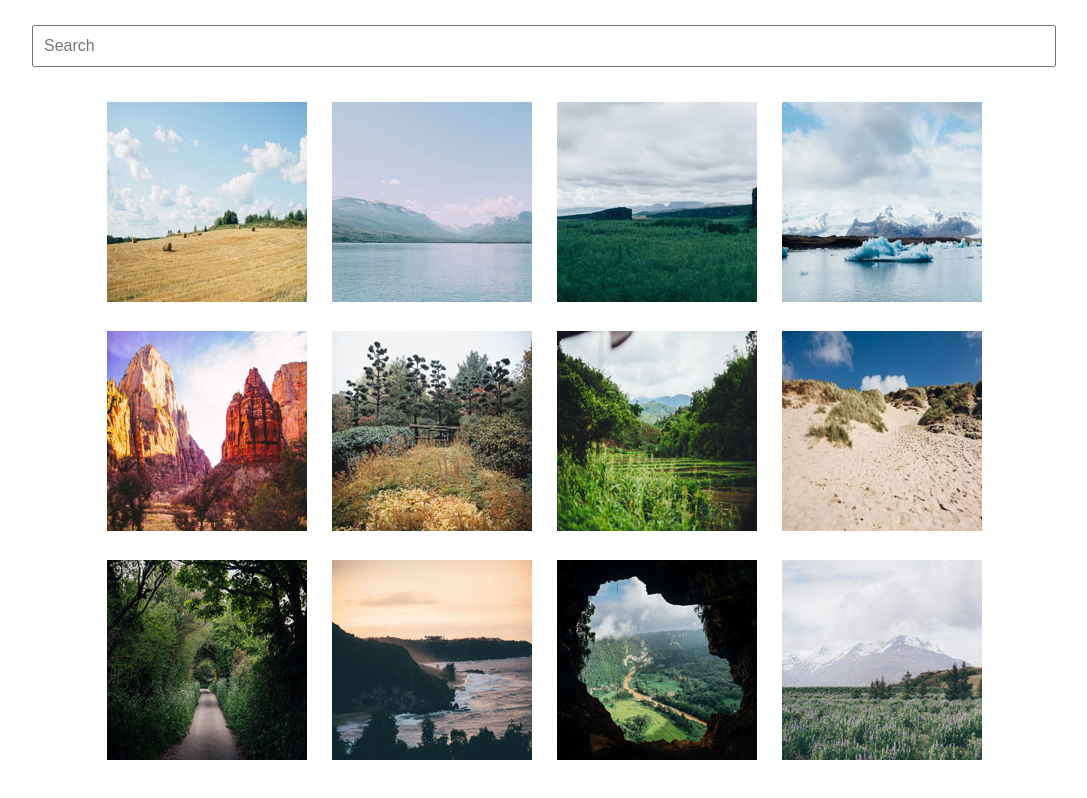
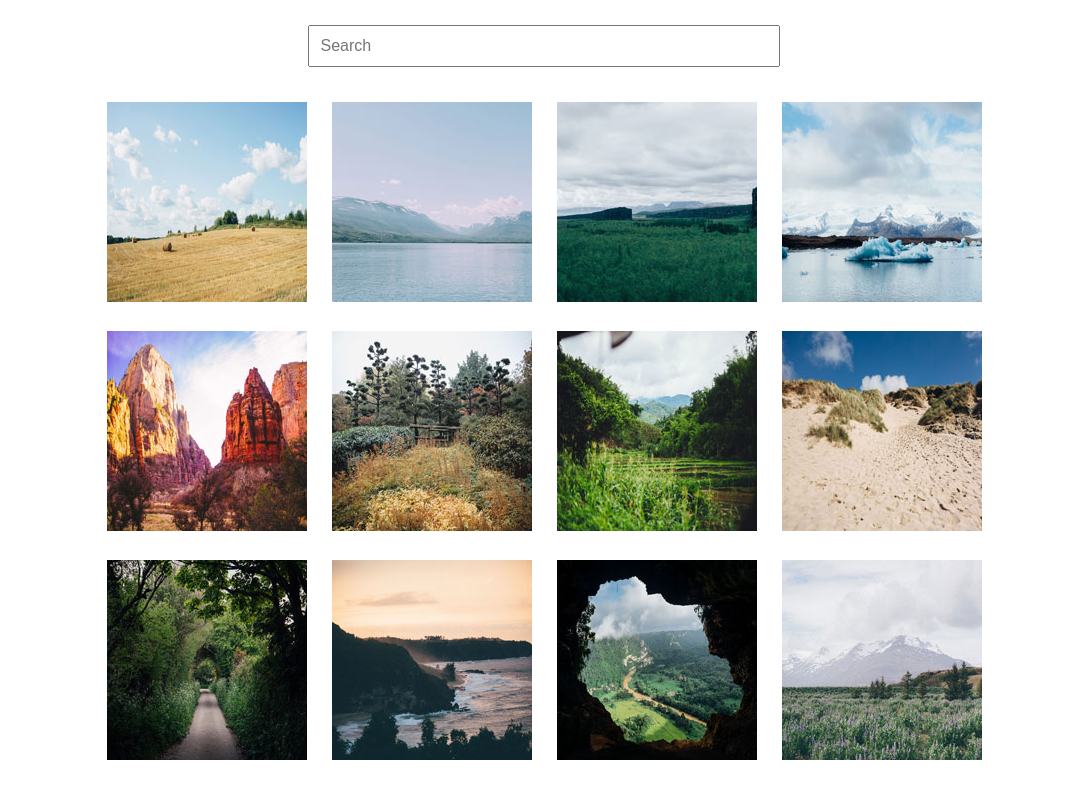
Before and after one commit to Estiicastillo/TTH-pro-5, a plain HTML site: page index.html in a window 1280 px wide. Shown: the whole page, without its empty margins (96-1183 px from the left). Drawn offline with Linux system fonts and the light colour scheme; files whose address does not match are found by name.

Commit message:
Add files via upload
new updated width

```diff
--- a/css/style.css
+++ b/css/style.css
@@ -12,7 +12,7 @@
   }
 
   input {
-    width: 100%;
+    width: 46%;
     padding: 10px;
     box-sizing: border-box;
     margin: 25px auto;
@@ -30,3 +30,8 @@
     gap: 25px;
     margin: 10px auto
   }
+
+  div.input-div {
+
+    text-align: center;
+  }
```
